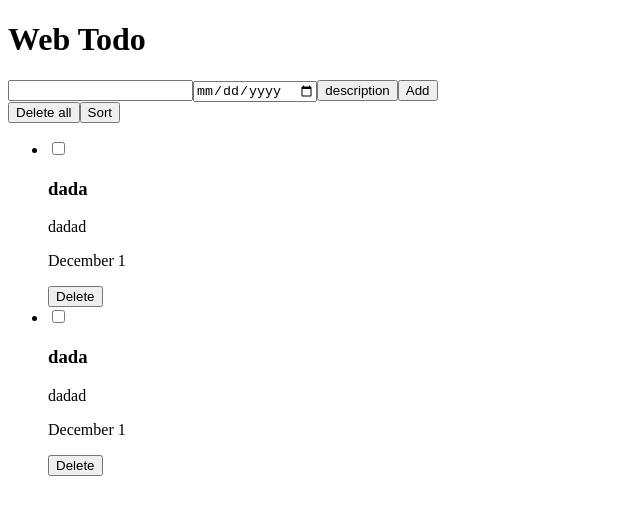
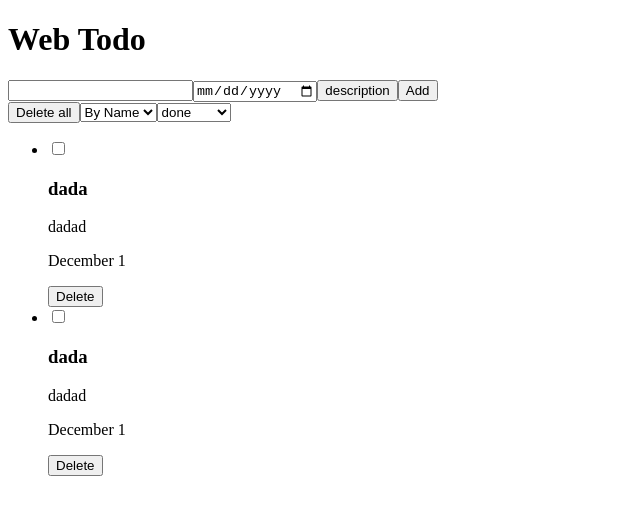
Before and after one commit to igortrajic/react-todo-igortrajic, a React app: page / in a window 1280 px wide. Shown: the top 514 px of the page, without its empty margins (0-640 px from the left). Built offline with nearby package versions, Linux system fonts and the light colour scheme; the HTML template or start-up script is replaced by a standard one.

Commit message:
fix:added filter option

```diff
--- a/src/App.tsx
+++ b/src/App.tsx
@@ -1,14 +1,14 @@
 import './App.css';
 import TodoList from './components/TodoList';
-import TodoCreation from './components/TodoCreation';
 import TodoMenagement from './components/TodoMenagement';
+import TodoCreationForm from './components/TodoCreationForm';
 
 export default function App() {
   return (
     <>
       <div className="site-body">
         <h1>Web Todo</h1>
-        <TodoCreation></TodoCreation>
+        <TodoCreationForm></TodoCreationForm>
         <TodoMenagement></TodoMenagement>
         <TodoList></TodoList>
       </div>
--- a/src/components/TodoCreation.tsx
+++ b/src/components/TodoCreationForm.tsx
@@ -1,10 +1,10 @@
-export default function TodoCreation() {
+export default function TodoCreationForm() {
   return (
-    <div className="todo-container">
+    <form className="todo-container">
       <input type="text" className="user-input" />
       <input type="date"></input>
       <button className="buttons">description</button>
       <button className="buttons">Add</button>
-    </div>
+    </form>
   );
 }
--- a/src/components/TodoMenagement.tsx
+++ b/src/components/TodoMenagement.tsx
@@ -2,7 +2,14 @@ export default function TodoMenagement() {
   return (
     <div className="todo-container">
       <button className="buttons">Delete all</button>
-      <button className="buttons">Sort</button>
+      <select className="buttons">
+        <option>By Name</option>
+        <option>By Date</option>
+      </select>
+      <select className="buttons">
+        <option>done</option>
+        <option>not done</option>
+      </select>
     </div>
   );
 }
```
